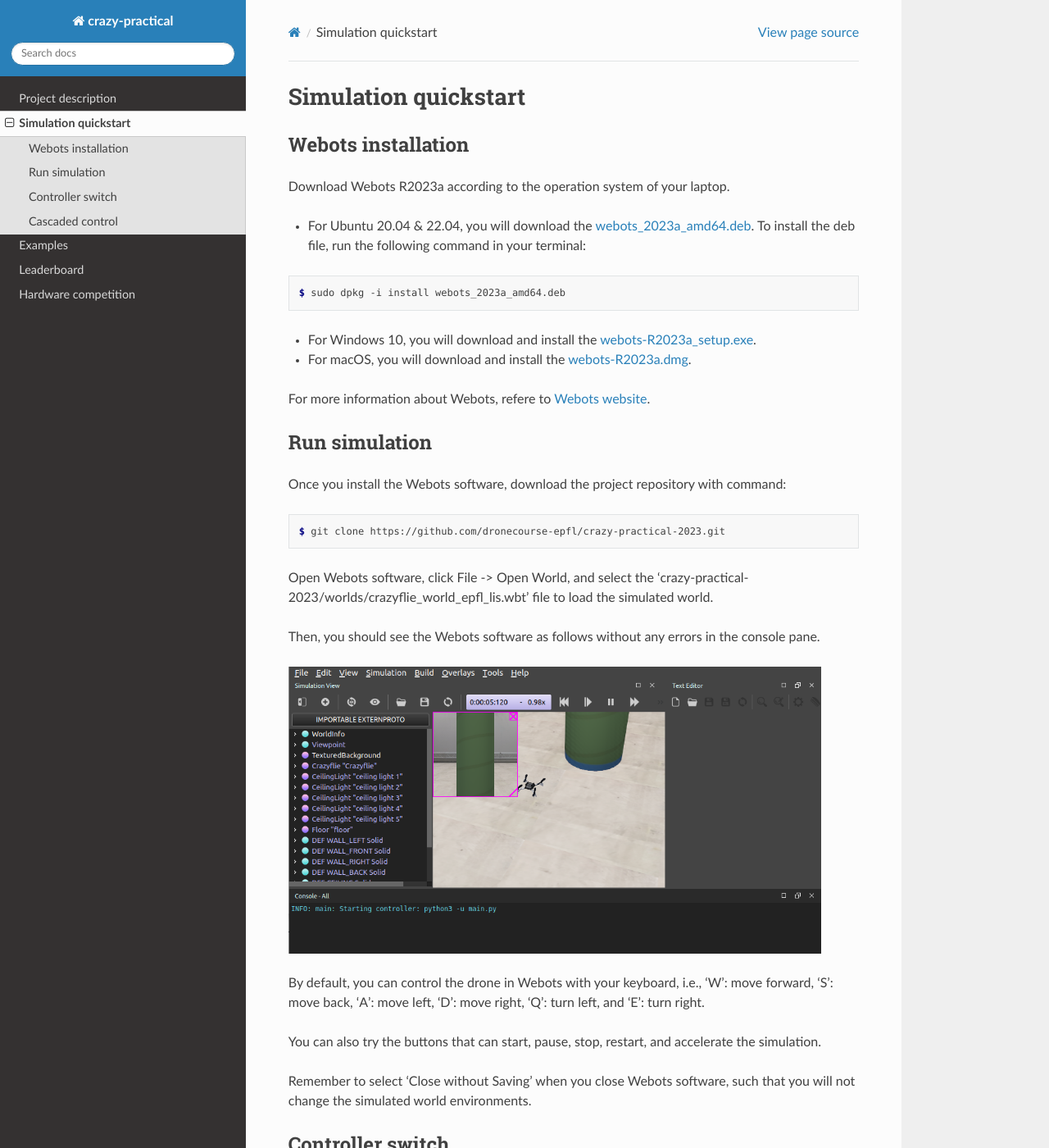
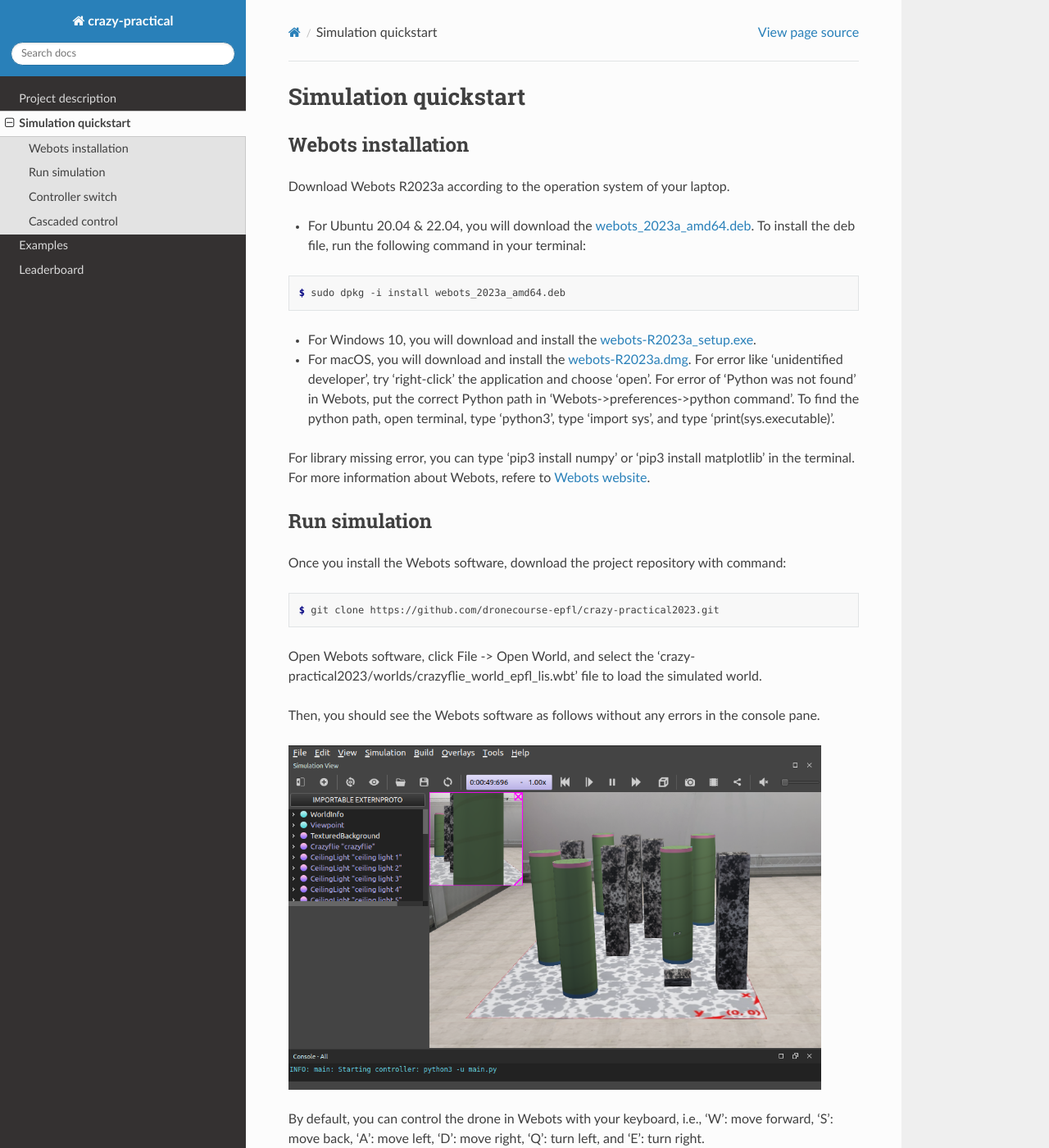
Before and after one commit to Ben-Jarvis/TEMP-crazy-tutorials-2024, a Sphinx documentation site: the page built from docs/simulation_quickstart.rst, in a window 1280 px wide and 1400 px high. Shown: the whole window at 82% size. Built offline with Sphinx 7.4.7 and the Read the Docs theme 2.0.0, drawn with Linux system fonts in a browser that asks for light colours; some of the changed text lies outside the part shown.

Commit message:
check sim code and doc by Li

```diff
--- a/docs/index.rst
+++ b/docs/index.rst
@@ -18,7 +18,6 @@
    simulation_quickstart
    examples
    leaderboard
-   hardware_competition
 
 .. rubric:: Indices and tables
 
--- a/docs/leaderboard.rst
+++ b/docs/leaderboard.rst
@@ -1,5 +1,6 @@
 Leaderboard
 ===========
 
-A server with script to automatically run student's code on ten random generate cluttered enviroments and display the results in this page.
-The leaderboard page will display the simulation performance of all students' algorithms based on the uploaded code.
+On this page, you will see the performance ranking of your algorithm updated once everyday, which is calculated with the latest files you upload to Moodle.
+For privacy, we will show your nickname here, which will be defined by the zip file name of your first submission.
+Do not share your code with others, as we have multiple tools to check the code similarity.
--- a/docs/simulation_quickstart.rst
+++ b/docs/simulation_quickstart.rst
@@ -12,9 +12,9 @@
 	$ sudo dpkg -i install webots_2023a_amd64.deb
 
 - For Windows 10, you will download and install the `webots-R2023a_setup.exe <https://github.com/cyberbotics/webots/releases/download/R2023a/webots-R2023a_setup.exe>`_.
-- For macOS, you will download and install the `webots-R2023a.dmg <https://github.com/cyberbotics/webots/releases/download/R2023a/webots-R2023a.dmg>`_.
+- For macOS, you will download and install the `webots-R2023a.dmg <https://github.com/cyberbotics/webots/releases/download/R2023a/webots-R2023a.dmg>`_. For error like 'unidentified developer', try 'right-click' the application and choose 'open'. For error of 'Python was not found' in Webots, put the correct Python path in 'Webots->preferences->python command'. To find the python path, open terminal, type 'python3', type 'import sys', and type 'print(sys.executable)'.
 
-For more information about Webots, refere to `Webots website <https://cyberbotics.com/>`_.
+For library missing error, you can type 'pip3 install numpy' or 'pip3 install matplotlib' in the terminal. For more information about Webots, refere to `Webots website <https://cyberbotics.com/>`_.
 
 Run simulation
 --------------
@@ -22,9 +22,9 @@
 
 .. code-block:: console
 
-	$ git clone https://github.com/dronecourse-epfl/crazy-practical-2023.git
+	$ git clone https://github.com/dronecourse-epfl/crazy-practical2023.git
 
-Open Webots software, click File -> Open World, and select the 'crazy-practical-2023/worlds/crazyflie_world_epfl_lis.wbt' file to load the simulated world.
+Open Webots software, click File -> Open World, and select the 'crazy-practical2023/worlds/crazyflie_world_epfl_lis.wbt' file to load the simulated world.
 
 Then, you should see the Webots software as follows without any errors in the console pane.
 
@@ -40,25 +40,27 @@
 
 Controller switch
 -----------------
-The simulation starts with the `main.py <https://github.com/dronecourse-epfl/crazy-practical-2023/blob/main/controllers/main/main.py>`_ file.
+The simulation starts with the `main.py <https://github.com/dronecourse-epfl/crazy-practical2023/blob/main/controllers/main/main.py>`_ file.
 
 To run your algorithm instead of the keyboard control, you can comment 'control_commands = drone.action_from_keyboard()' and uncomment 'control_commands = my_controller(sensor_data)' in the 'main.py' file.
 
 All you need to do is to create your algorithms in the 'my_control.py' file which you should submit for getting simulation grades.
 
+To test your method with random positions of both the pads and obstacles, set 'enable_random_environment = True' in the main.py file.
+
 Cascaded control
 ----------------
 Do you remember the cascaded control from the lecture?
-Yes, it is implemented in simulation as well for quadrotor control.
+Yes, it is implemented in simulation as well for low-level control of velocity and attitude.
+You don't need to change this PID control.
 Let's have a look at the code::
 
-  # File of crazy-practical-2023/controllers/main/pid_control.py
+  # File of crazy-practical2023/controllers/main/pid_control.py
   def pid(self, dt, action, actual_roll, actual_pitch, actual_yaw_rate,
-            actual_alt, actual_vx, actual_vy):
+          actual_alt, actual_vx, actual_vy):
 
-    # Velocity PID control (converted from Crazyflie c code)
     gains = {"kp_att_y": 1, "kd_att_y": 0.5, "kp_att_rp": 0.5, "kd_att_rp": 0.1,
-            "kp_vel_xy": 2, "kd_vel_xy": 0.5, "kp_z": 10, "ki_z": 50, "kd_z": 5}
+            "kp_vel_xy": 2, "kd_vel_xy": 0.5, "kp_z": 10, "ki_z": 5, "kd_z": 5}
 
     # Actions
     desired_vx, desired_vy, desired_yaw_rate, desired_alt = action[0], action[1], action[2], action[3]
```
Also changed, not shown: other parts of docs/simulation_quickstart.rst (+3 -2 lines), docs/examples.rst (+11 -9 lines), docs/project_description.rst (+5 -5 lines), docs/webots_start.png, 5 other files.
